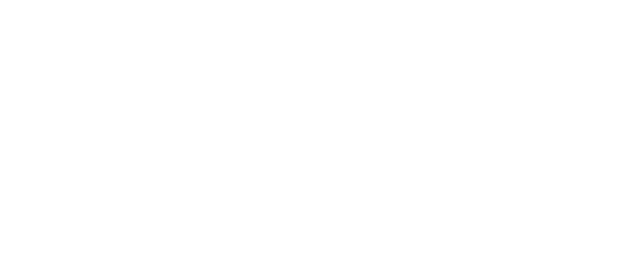
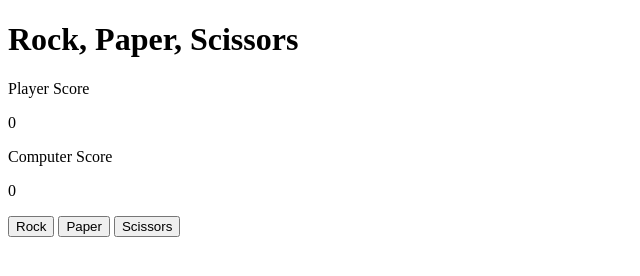
Before and after one commit to kpax10/rock-paper-scissors, a plain HTML site: page index.html in a window 1280 px wide. Shown: the whole page, without its empty margins (0-640 px from the left). Drawn offline with Linux system fonts and the light colour scheme.

Commit message:
working on e.target.value for buttons

```diff
--- a/index.html
+++ b/index.html
@@ -9,8 +9,24 @@
 </head>
 
 <body>
+    <main>
+        <h1>Rock, Paper, Scissors</h1>
 
-    <script src="./app.js"></script>
+        <div class="player">
+            <p class="score-heading">Player Score</p>
+            <p class="score">0</p>
+        </div>
+        <div class="computer">
+            <p class="score-heading">Computer Score</p>
+            <p class="score">0</p>
+        </div>
+
+        <button class="btn" value="rock">Rock</button>
+        <button class="btn" value="paper">Paper</button>
+        <button class="btn" value="scissors">Scissors</button>
+
+        <script src="./app.js"></script>
+    </main>
 </body>
 
 </html>
```
